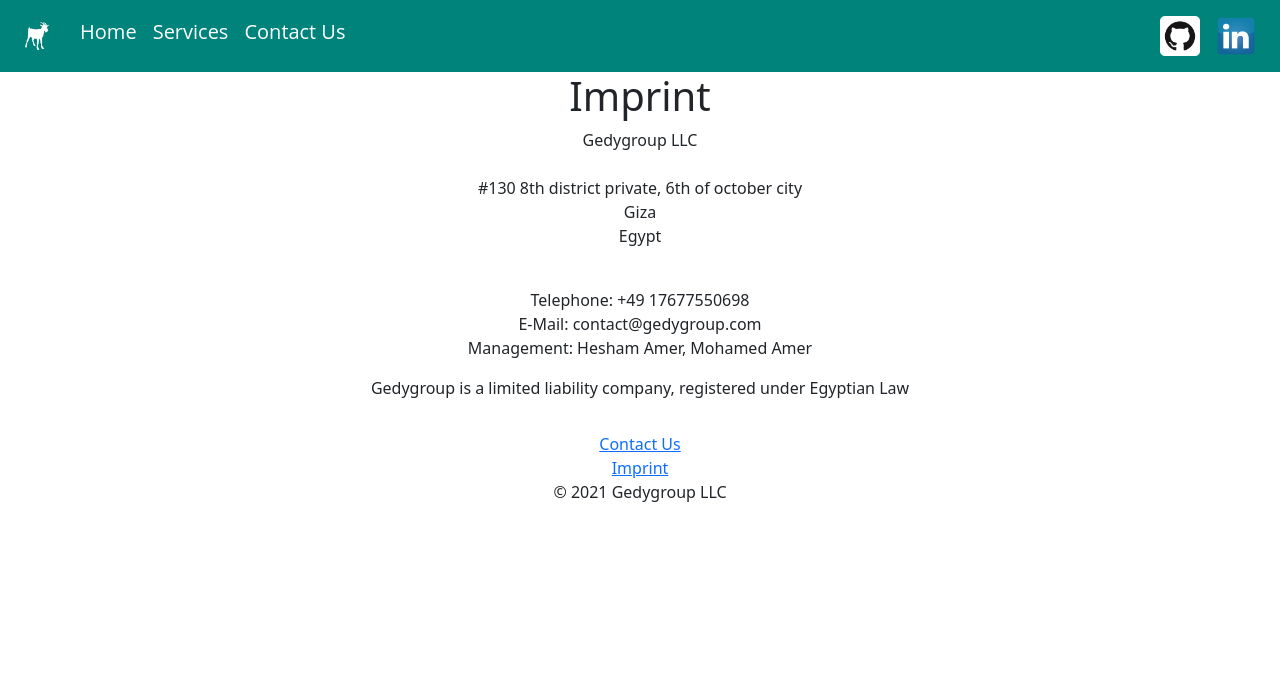
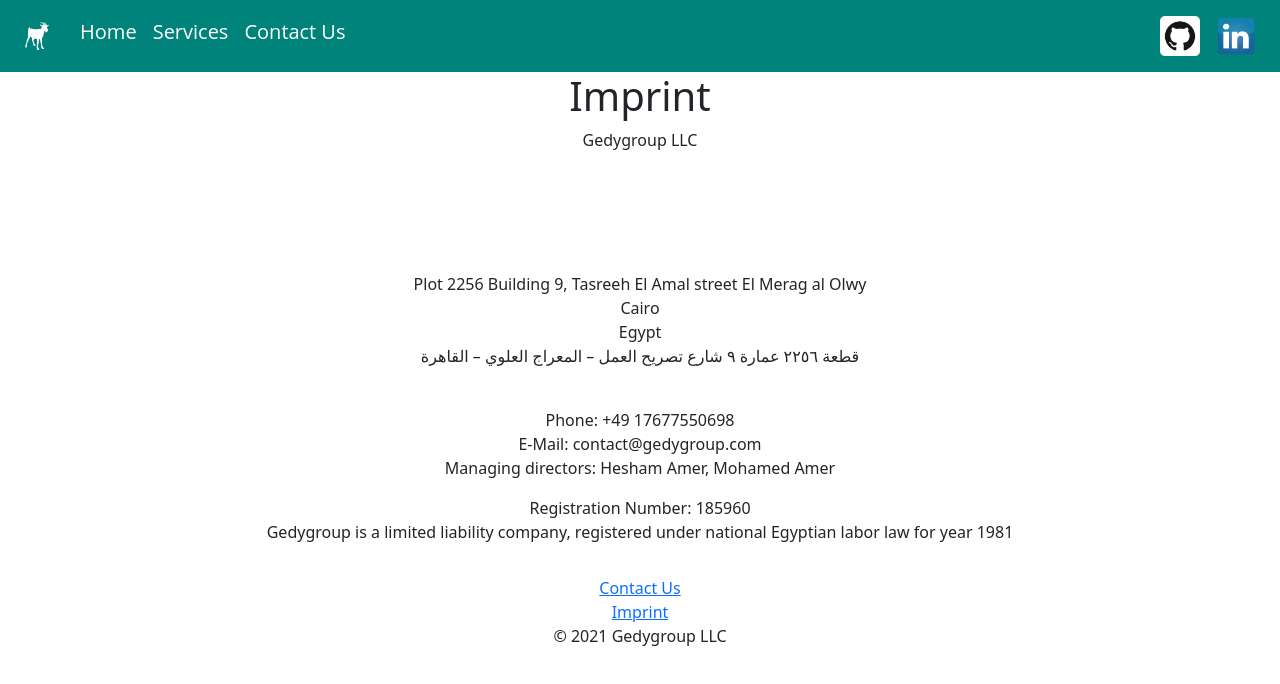
Before and after one commit to HeshamAmer/gedygroup, a React (Create React App) app: page /imprint in a window 1280 px wide. Shown: the top 684 px of the page. Built offline with nearby package versions, Linux system fonts and the light colour scheme.

Commit message:
Update Imprint

```diff
--- a/src/pages/Imprint.js
+++ b/src/pages/Imprint.js
@@ -6,18 +6,27 @@
         return <div>
             <h1>Imprint</h1>
             <p>
-                Gedygroup LLC <br/> <br/>
-                #130 8th district private, 6th of october city<br/>
-                Giza <br/>
-                Egypt
+                Gedygroup LLC <br/> <br/><br/>
+                <br/>
+                <br/>
+                <br/>
+                Plot 2256 Building 9, Tasreeh El Amal street El Merag al Olwy <br/>
+                Cairo<br/>
+                Egypt<br/>
+
+                قطعة ٢٢٥٦ عمارة ٩ شارع تصريح العمل – المعراج العلوي – القاهرة<br/>
             </p>
+
             <p>
                 <br/>
-                Telephone: +49 17677550698 <br/>
+                Phone: +49 17677550698 <br/>
                 E-Mail: contact@gedygroup.com <br/>
-                Management: Hesham Amer, Mohamed Amer
+                Managing directors: Hesham Amer, Mohamed Amer
             </p>
-            Gedygroup is a limited liability company, registered under Egyptian Law <br/>
+            Registration Number: 185960 <br/>
+            Gedygroup is a limited liability company, registered under national Egyptian labor law for year 1981
+            <br/>
+
         </div>
 
     }
```
